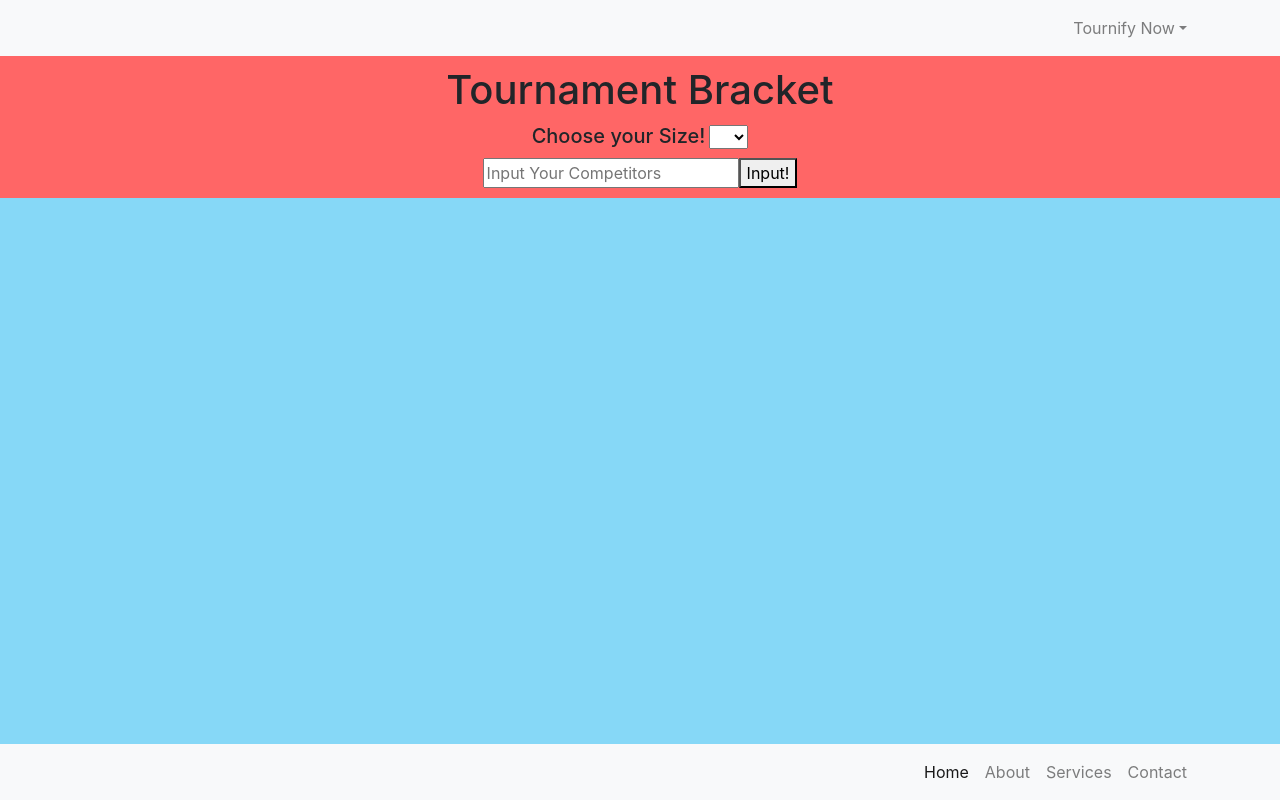
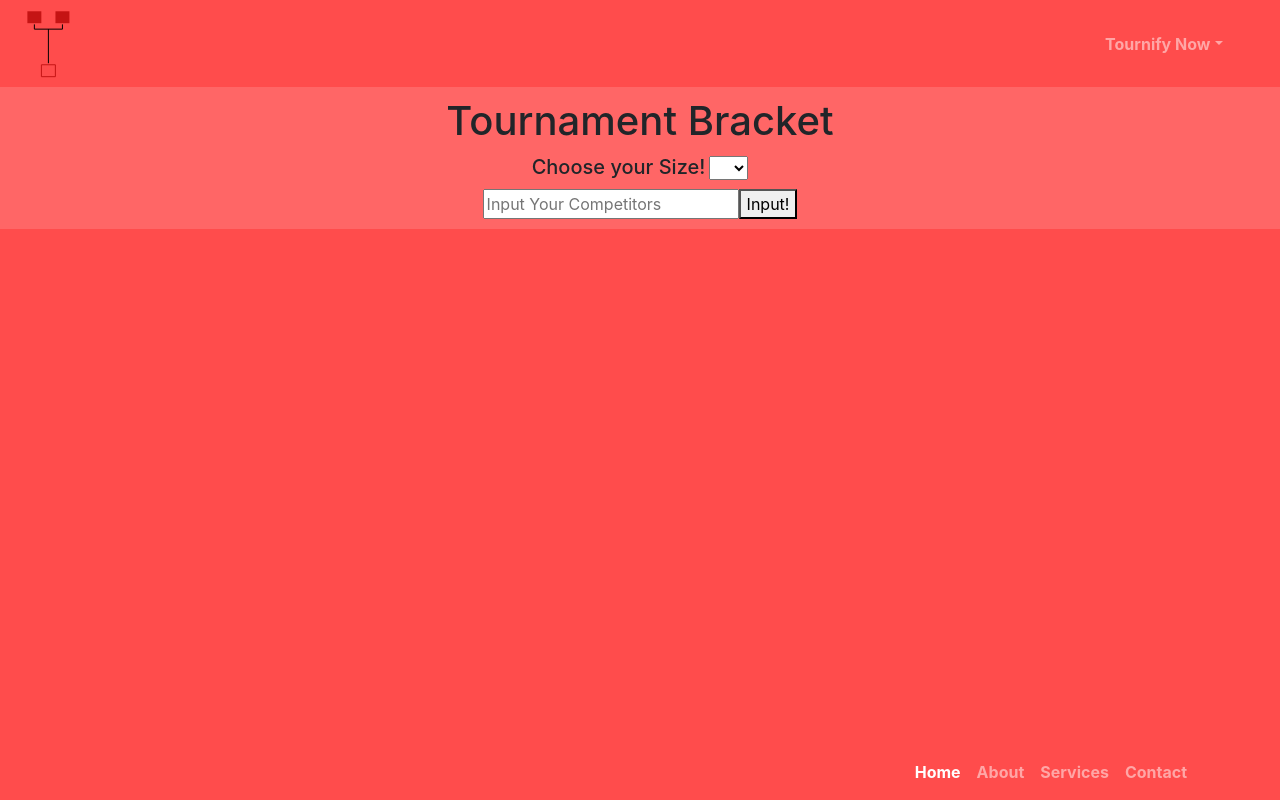
Before and after one commit to webtechxh/DynamicSite, a React (Create React App) app in the folder reactapp/: page /tournify in a window 1280 px wide. Shown: the top 800 px of the page. Built offline with nearby package versions, Linux system fonts and the light colour scheme.

Commit message:
logo inserted

```diff
--- a/reactapp/src/App.js
+++ b/reactapp/src/App.js
@@ -14,7 +14,6 @@ import Login from "./Login"
 import Register from "./Register"
 import Registerteam from "./Registerteam"
 import Registertournament from "./Registertournament"
-import Tournamentresults from "./Tournamentresults"
 import Profile from "./Profile"
 import Tournify from "./Tournify"
 
@@ -32,7 +31,6 @@ function App() {
         <Route path="/register/" component={Register} />
         <Route path="/registerteam/" component={Registerteam} />
         <Route path="/registertournament/" component={Registertournament} />
-        <Route path="/tournamentresults/" component={Tournamentresults} />
         <Route path="/profile/" component={Profile} />
         <Route path="/tournify/" component={Tournify} />
         <Footer />
--- a/reactapp/src/Footer.js
+++ b/reactapp/src/Footer.js
@@ -3,23 +3,23 @@ import { Link } from "react-router-dom"
 
 function Footer() {
   return (
-    <nav class="navbar navbar-expand-lg navbar-light bg-light fixed-bottom">
+    <nav class="navbar navbar-expand-lg navbar-dark fixed-bottom">
       <div class="container">
         <div class="collapse navbar-collapse" id="navbarResponsive">
           <ul class="navbar-nav ml-auto">
             <li class="nav-item active">
-              <Link class="nav-link" to="/">Home
+              <Link class="nav-link" to="/"><b>Home</b>
                 <span class="sr-only">(current)</span>
               </Link>
             </li>
             <li class="nav-item">
-              <Link class="nav-link " to="/about">About</Link>
+              <Link class="nav-link " to="/about"><b>About</b></Link>
             </li>
             <li class="nav-item">
-              <Link class="nav-link" to="/services">Services</Link>
+              <Link class="nav-link" to="/services"><b>Services</b></Link>
             </li>
             <li class="nav-item">
-              <Link class="nav-link" to="/contact">Contact</Link>
+              <Link class="nav-link" to="/contact"><b>Contact</b></Link>
             </li>
           </ul>
         </div>
--- a/reactapp/src/Header.js
+++ b/reactapp/src/Header.js
@@ -1,9 +1,14 @@
 import React from 'react';
 import { Link } from "react-router-dom"
+import logo from './logo.svg'; // Tell Webpack this JS file uses this image
+
+
 
 function Header() {
   return (
-    <nav class="navbar navbar-expand-lg navbar-light bg-light">
+
+    <nav class="navbar navbar-expand-lg navbar-dark">
+    <div class="navbar-left"><img class="logo" src={logo}/></div>
       <div class="container">
         <Link class="navbar-brand" to="#"></Link>
         <button class="navbar-toggler" type="button" data-toggle="collapse" data-target="#navbarSupportedContent" aria-controls="navbarSupportedContent" aria-expanded="false" aria-label="Toggle navigation">
@@ -13,7 +18,7 @@ function Header() {
           <ul class="navbar-nav ml-auto">
             <li class="nav-item dropdown">
               <Link class="nav-link dropdown-toggle" to="#" id="navbarDropdown" role="button" data-toggle="dropdown" aria-haspopup="true" aria-expanded="false">
-              Tournify Now
+              <b>Tournify Now</b>
             </Link>
               <div class="dropdown-menu dropdown-menu-right animate slideIn" aria-labelledby="navbarDropdown">
                 <Link class="dropdown-item" to="/login">Login</Link>
--- a/reactapp/src/Tournamentresults.js
+++ /dev/null
@@ -1,13 +0,0 @@
-
-import React from "react";
-
-
-function Tournamentresults() {
-  return (
-    <div className="App">
-      gimme ur digis
-    </div>
-  );
-}
-
-export default Tournamentresults;
--- a/reactapp/src/Tournify.js
+++ b/reactapp/src/Tournify.js
@@ -23,7 +23,7 @@ let Competitor = styled.button`
 const Main = styled.div`
   grid-template-columns: ${props => props.mainIndexOfColumn};
   grid-template-rows: ${props => props.mainIndexOfRow};
-  background-color: #86d8f7;
+  background-color: #FF4C4C;
   display: grid;
   height: 100vh;
   text-align: center;
--- a/reactapp/src/styles.css
+++ b/reactapp/src/styles.css
@@ -2,6 +2,19 @@
   width: 100%;
   background-color: #ff6666;
   color: 9b88b4;
+}
+
+.navbar{
+  background: #FF4C4C;
+}
+
+
+.logo {
+    display: block;
+    height: auto;
+    width: 70px;
+    padding-top: 1px;
+    margin-right: 1px;
 }
 
 html,
```
